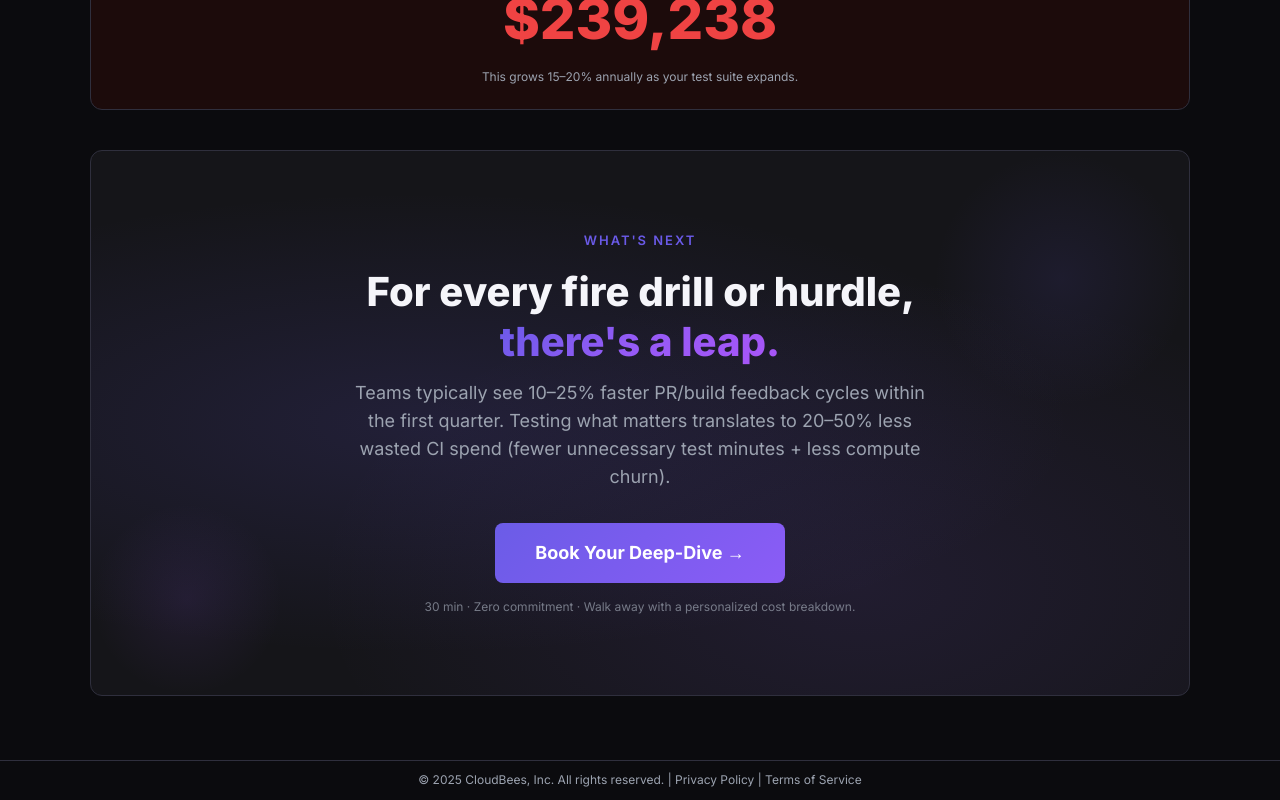
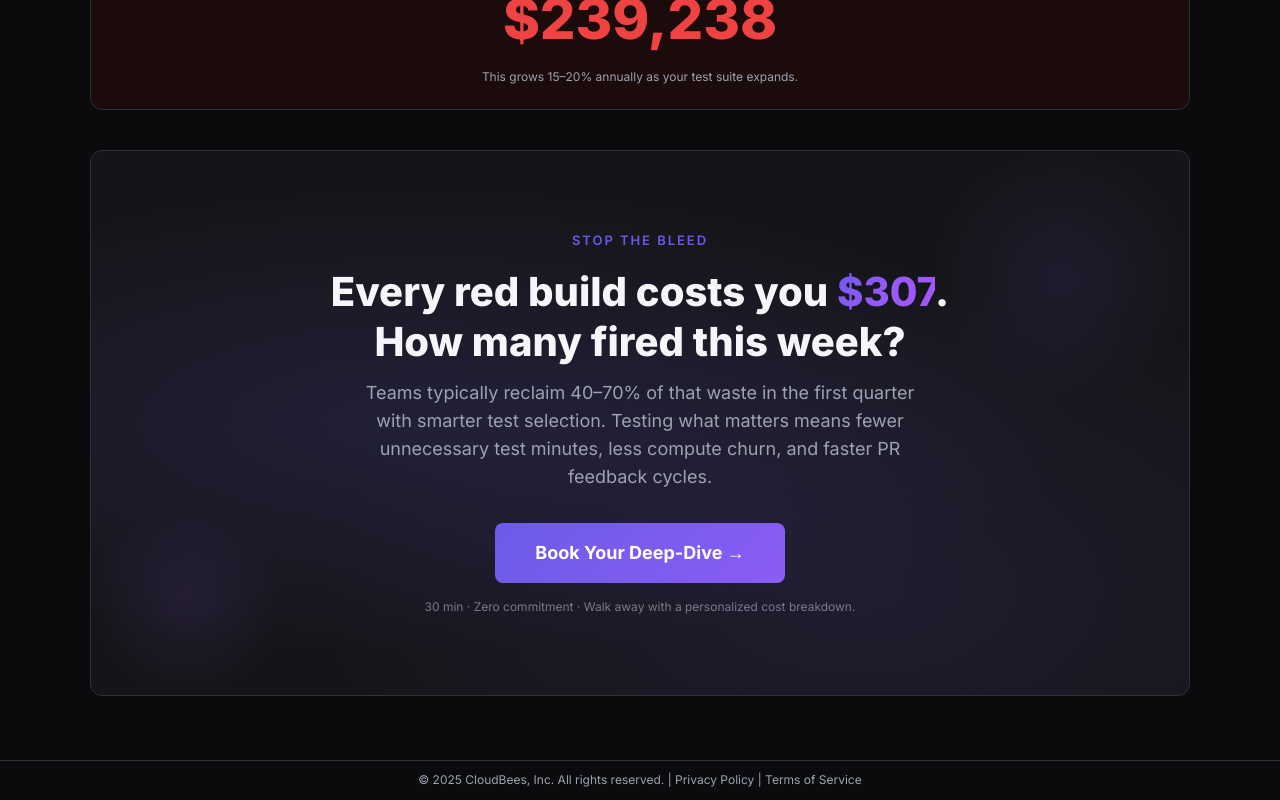
Before and after one commit to ShellyEL575/ci-waste-whiz, a React (Vite) app: page / in a window 1280 px wide. Shown: the part 2158-2958 px from the top of the page. Built offline with nearby package versions, Linux system fonts and the light colour scheme; the HTML template or start-up script is replaced by a standard one.

Commit message:
Fix CTA framing mismatch
Co-authored-by: ShellyEL575 <30843953+ShellyEL575@users.noreply.github.com>

```diff
--- a/src/components/Results.tsx
+++ b/src/components/Results.tsx
@@ -89,13 +89,16 @@ const Results = ({ results, inputs }: ResultsProps) => {
           }}>
 
           <div className="px-6 py-14 md:px-16 md:py-20 text-center relative z-10">
-            <p className="cb-eyebrow mb-4 block text-[13px]">WHAT'S NEXT</p>
+            <p className="cb-eyebrow mb-4 block text-[13px]">STOP THE BLEED</p>
             <h3 className="text-[28px] md:text-[40px] font-extrabold leading-tight text-foreground mb-3 max-w-2xl mx-auto">
-              For every fire drill or hurdle,{" "}
-              <span className="cb-gradient-text">there's a leap.</span>
+              Every red build costs you{" "}
+              <span className="cb-gradient-text">
+                ${Math.round(results.totalAnnualWaste / (inputs.D1 * 52)).toLocaleString()}
+              </span>
+              . How many fired this week?
             </h3>
             <p className="text-base md:text-lg text-muted-foreground max-w-xl mx-auto mb-8 leading-relaxed">
-              Teams typically see 10–25% faster PR/build feedback cycles within the first quarter. Testing what matters translates to 20–50% less wasted CI spend (fewer unnecessary test minutes + less compute churn).
+              Teams typically reclaim 40–70% of that waste in the first quarter with smarter test selection. Testing what matters means fewer unnecessary test minutes, less compute churn, and faster PR feedback cycles.
             </p>
 
             <a
```
